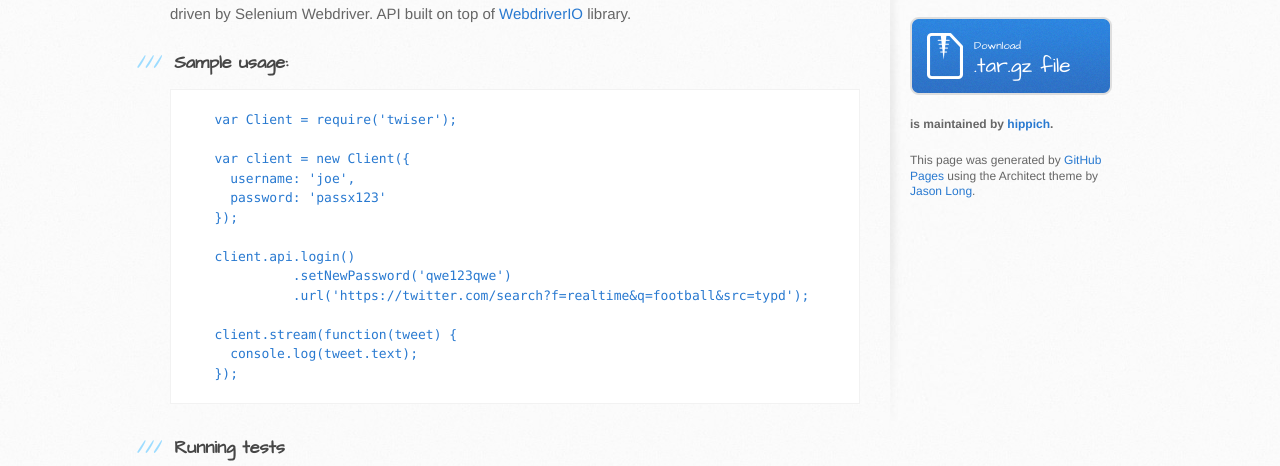
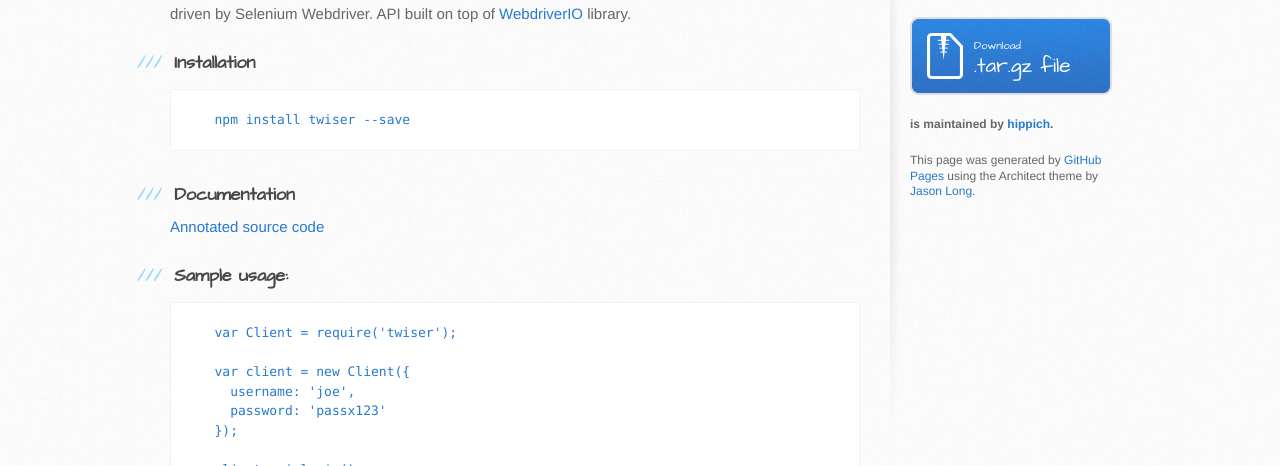
Before and after one commit to hippich/twiser, a plain HTML site: page index.html in a window 1280 px wide. Shown: the part 281-747 px from the top of the page. Drawn offline with Linux system fonts and the light colour scheme.

```diff
--- a/index.html
+++ b/index.html
@@ -33,6 +33,17 @@
 
 <p>This library provides access to twitter (post/stream/update account/etc) functionality via real browser
 driven by Selenium Webdriver. API built on top of <a href="http://webdriver.io/">WebdriverIO</a> library.</p>
+
+<h3>
+<a id="installation" class="anchor" href="#installation" aria-hidden="true"><span class="octicon octicon-link"></span></a>Installation</h3>
+
+<pre><code>   npm install twiser --save
+</code></pre>
+
+<h3>
+<a id="documentation" class="anchor" href="#documentation" aria-hidden="true"><span class="octicon octicon-link"></span></a>Documentation</h3>
+
+<p><a href="http://hippich.github.io/twiser/docs/index.html">Annotated source code</a></p>
 
 <h3>
 <a id="sample-usage" class="anchor" href="#sample-usage" aria-hidden="true"><span class="octicon octicon-link"></span></a>Sample usage:</h3>
```
Also changed, not shown: params.json (+1 -1 lines).
